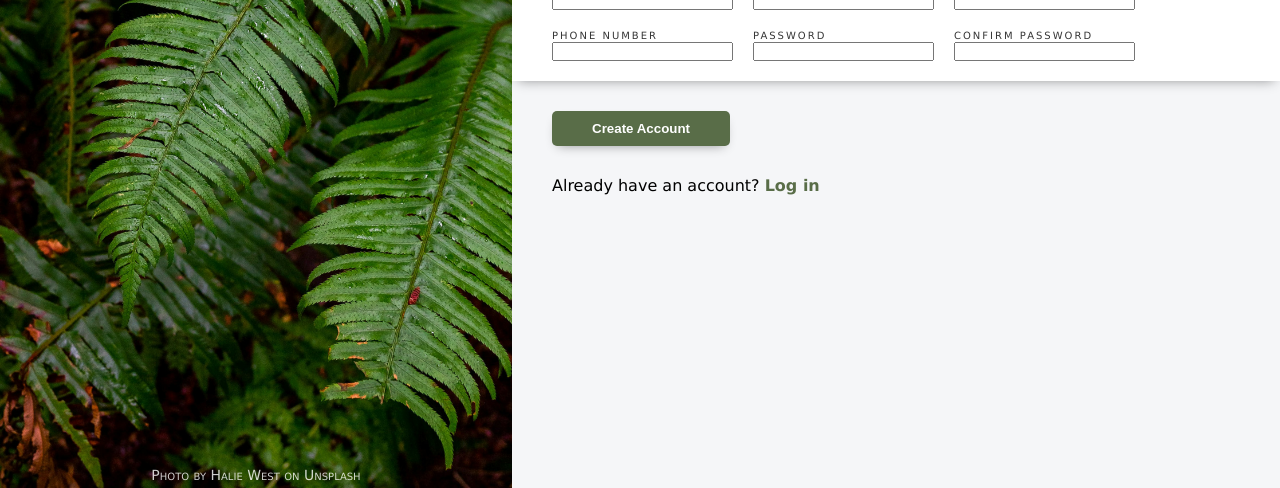
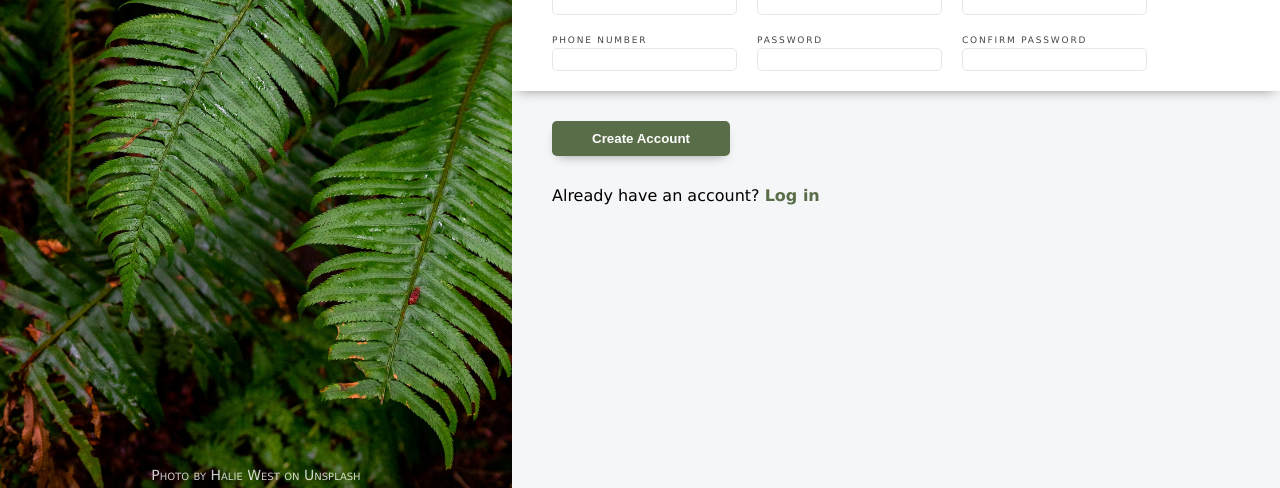
Before and after one commit to asanans/sign-up-form, a plain HTML site: page index.html in a window 1280 px wide. Shown: the part 312-800 px from the top of the page. Drawn offline with Linux system fonts and the light colour scheme.

Commit message:
Fix spacing (margin and padding) on form elements

```diff
--- a/styles.css
+++ b/styles.css
@@ -87,9 +87,16 @@ body {
 label {
     text-transform: uppercase;
     display: block;
-    font-size: 10px;
+    font-size: 9px;
     letter-spacing: 0.2em;
-    color: #353535;
+    color: hsl(0, 0%, 28%);
+    margin-bottom: 3px;
+}
+
+input {
+    border: 1px solid #E5E7EB;
+    padding: 3px;
+    border-radius: 5px;
 }
 
 button {
```
